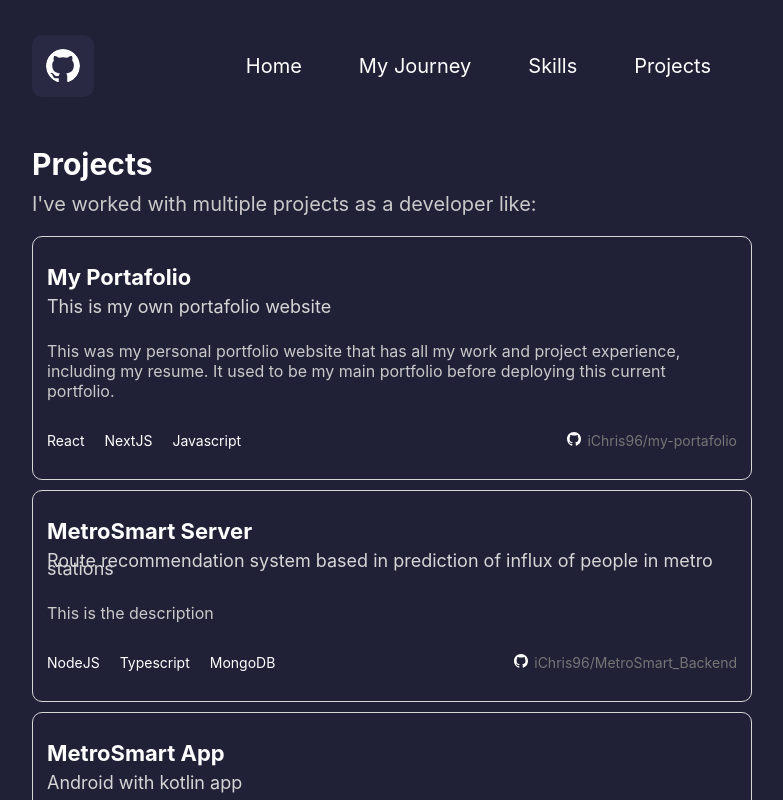
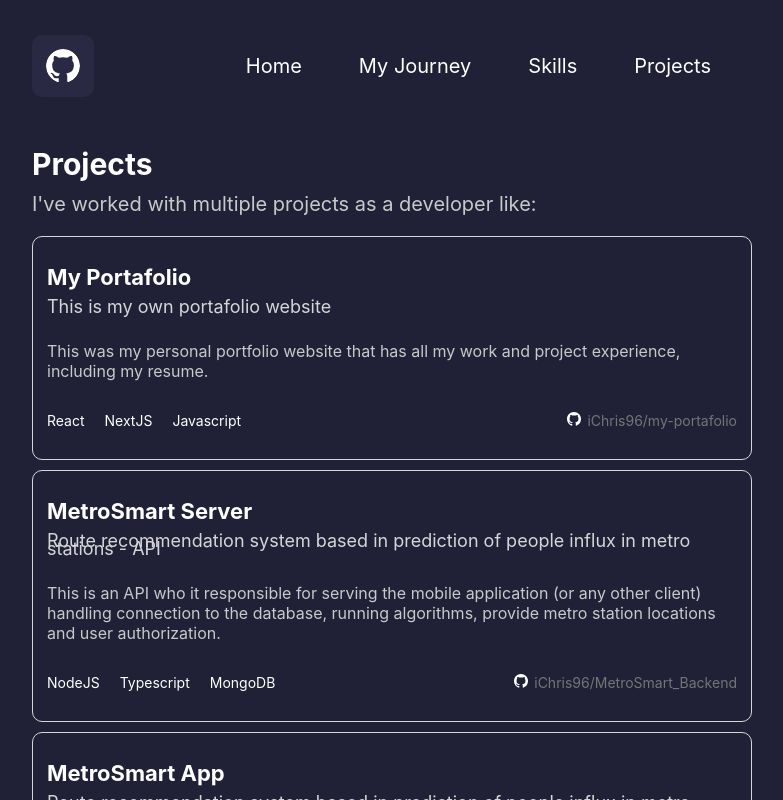
Before and after one commit to iChris96/my-portafolio, a Next.js app: page /projects in a window 1280 px wide. Shown: the top 800 px of the page, without its empty margins (248-1031 px from the left). Built offline with nearby package versions, Linux system fonts and the light colour scheme.

Commit message:
update projects descriptions

```diff
--- a/pages/projects/index.js
+++ b/pages/projects/index.js
@@ -22,27 +22,29 @@ const ProjectsPage = () => {
               techArray={["React", "NextJS", "Javascript"]}
             >
               This was my personal portfolio website that has all my work and
-              project experience, including my resume. It used to be my main
-              portfolio before deploying this current portfolio.
+              project experience, including my resume.
             </Projects.item>
             <Projects.item
               title="MetroSmart Server"
               subtitle="Route recommendation system based in prediction
-                  of influx of people in metro stations"
+                  of people influx in metro stations - API"
               techArray={["NodeJS", "Typescript", "MongoDB"]}
               repoTitle="iChris96/MetroSmart_Backend"
               repoUrl="https://github.com/iChris96/MetroSmart_Backend/tree/master"
             >
-              This is the description
+              This is an API who it responsible for serving the mobile application (or any other client) handling
+              connection to the database, running algorithms, provide metro station locations and user authorization.
             </Projects.item>
             <Projects.item
               title="MetroSmart App"
-              subtitle="Android with kotlin app"
+              subtitle="Route recommendation system based in prediction
+              of people influx in metro stations - Android App"
               repoTitle="iChris96/MetroSmart_Android"
               repoUrl="https://github.com/iChris96/MetroSmart_Android/tree/develop"
               techArray={["Android", "Kotlin"]}
             >
-              this is a very large description
+              This is the Android App client who consumes the MetroSmart server. Is used by the users to see the metro stations locations and then build a route
+              based in prediction of people influx by stations.
             </Projects.item>
             <Projects.item
               title="Movies App"
@@ -51,7 +53,7 @@ const ProjectsPage = () => {
               repoUrl="https://github.com/iChris96/movies-app/tree/feature/auth"
               techArray={["NodeJS", "Typescript", "MYSQL"]}
             >
-              this is a very large description
+              This is an API to get information about films, cast, taglines, plots, crew, reviews, ratings and much more.
             </Projects.item>
           </Projects>
         </div>
```
